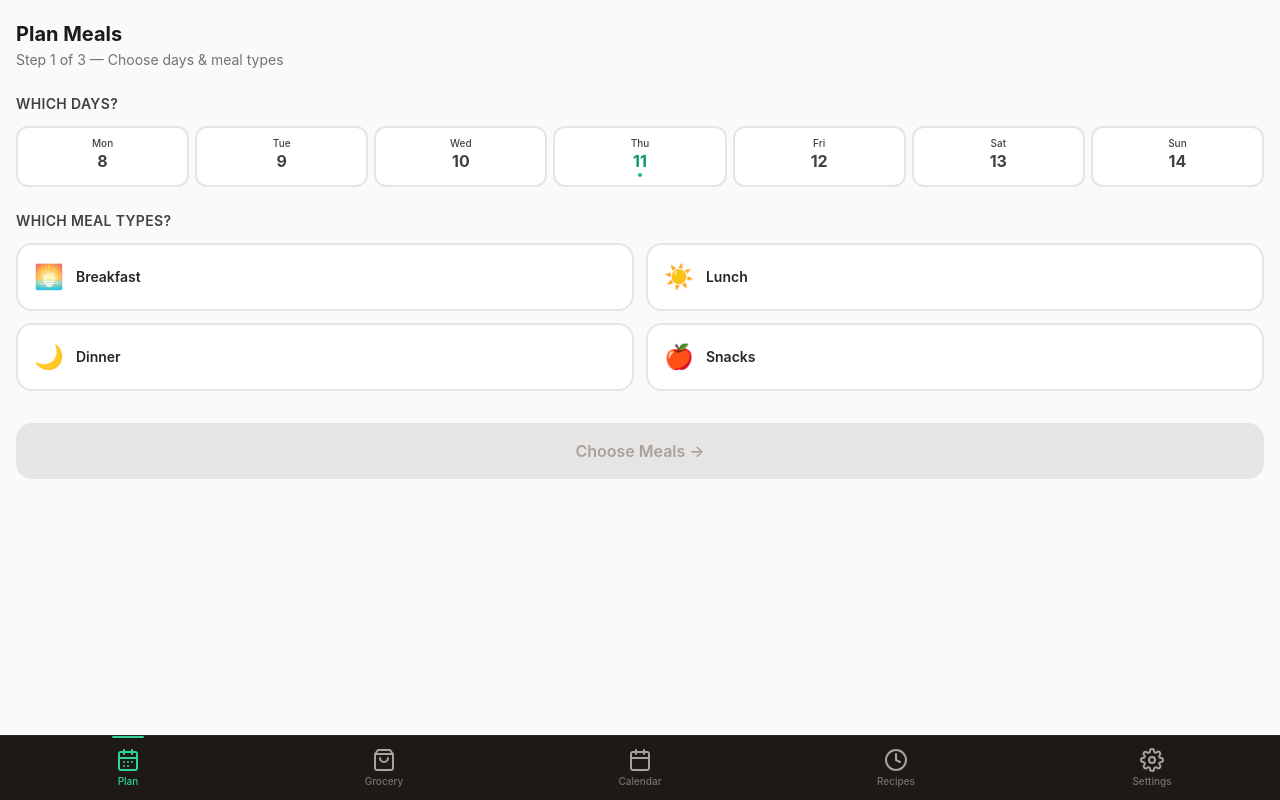
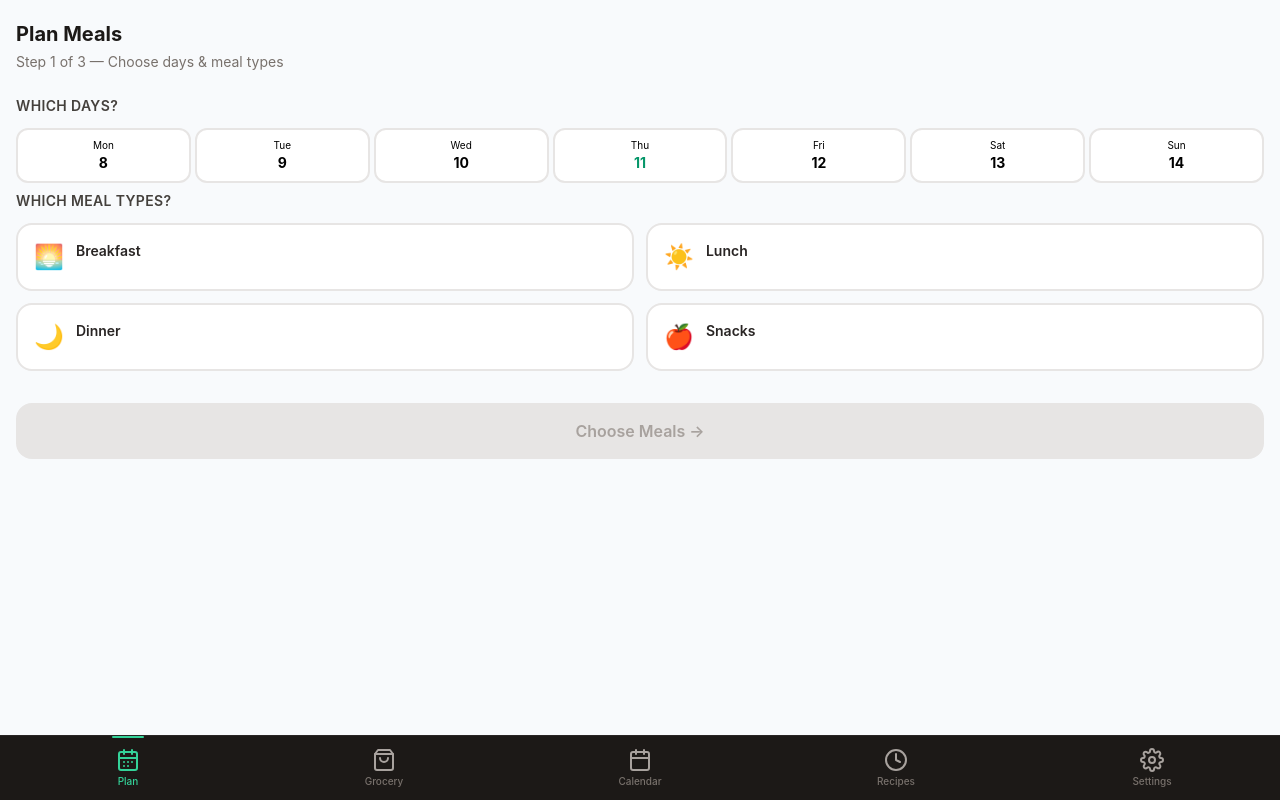
Before and after one commit to pokeinvestcreator/meal-buddy, a React (Vite) app: page / in a window 1280 px wide. Built offline with nearby package versions, Linux system fonts and the light colour scheme.

Commit message:
fix touch bugs

```diff
--- a/src/components/PlanTab.jsx
+++ b/src/components/PlanTab.jsx
@@ -1,63 +1,6 @@
 import { useState, useMemo } from 'react'
 import { MEALS } from '../data/meals'
 import { MEAL_TYPES, getWeekDates, toDateKey } from '../utils/mealUtils'
-
-const DAYS = [
-  { id: 'monday', label: 'Mon' },
-  { id: 'tuesday', label: 'Tue' },
-  { id: 'wednesday', label: 'Wed' },
-  { id: 'thursday', label: 'Thu' },
-  { id: 'friday', label: 'Fri' },
-  { id: 'saturday', label: 'Sat' },
-  { id: 'sunday', label: 'Sun' },
-]
-
-// iOS-safe tap handler: uses onTouchEnd on mobile, onClick on desktop
-function useTap(handler) {
-  return {
-    onTouchEnd: (e) => { e.preventDefault(); handler() },
-    onClick: handler,
-  }
-}
-
-function MacroBadge({ label, value, color }) {
-  return <span className={`text-[11px] font-semibold ${color}`}>{label} {value}g</span>
-}
-
-function MealCard({ meal, isSelected, onSelect }) {
-  const m = meal.macrosPerServing
-  const tap = useTap(() => onSelect(meal))
-  return (
-    <div
-      {...tap}
-      className={`w-full text-left rounded-2xl border-2 p-3.5 select-none ${
-        isSelected ? 'border-emerald-500 bg-emerald-50' : 'border-stone-200 bg-white'
-      }`}
-    >
-      <div className="flex items-start gap-3">
-        <span className="text-3xl leading-none">{meal.emoji}</span>
-        <div className="flex-1 min-w-0">
-          <div className="flex items-center gap-2">
-            <p className="font-semibold text-stone-900 text-sm leading-tight">{meal.name}</p>
-            {isSelected && (
-              <span className="flex-shrink-0 w-4 h-4 rounded-full bg-emerald-500 flex items-center justify-center">
-                <svg viewBox="0 0 12 12" fill="none" className="w-2.5 h-2.5">
-                  <path d="M2 6l3 3 5-5" stroke="white" strokeWidth="1.5" strokeLinecap="round" strokeLinejoin="round"/>
-                </svg>
-              </span>
-            )}
-          </div>
-          <p className="text-[11px] text-stone-500 mt-0.5">{meal.prepTime + meal.cookTime} min · {m.calories} cal/serving</p>
-          <div className="flex gap-2.5 mt-1.5">
-            <MacroBadge label="P" value={m.protein} color="text-blue-600" />
-            <MacroBadge label="C" value={m.carbs} color="text-amber-600" />
-            <MacroBadge label="F" value={m.fat} color="text-red-500" />
-          </div>
-        </div>
-      </div>
-    </div>
-  )
-}
 
 export default function PlanTab({ customMeals, onAddMeals, setActiveTab }) {
   const [step, setStep] = useState(1)
@@ -70,202 +13,140 @@ export default function PlanTab({ customMeals, onAddMeals, setActiveTab }) {
 
   const allMeals = useMemo(() => [...MEALS, ...(customMeals || [])], [customMeals])
   const weekDates = useMemo(() => getWeekDates(), [])
+  const todayKey = toDateKey(new Date())
 
-  function toggleDate(dateKey) {
-    setSelectedDates(prev =>
-      prev.includes(dateKey) ? prev.filter(d => d !== dateKey) : [...prev, dateKey]
-    )
-  }
+  const canProceed1 = selectedDates.length > 0 && selectedTypes.length > 0
+  const canProceed2 = selectedTypes.every(t => mealSelections[t])
 
-  function toggleType(typeId) {
-    setSelectedTypes(prev =>
-      prev.includes(typeId) ? prev.filter(t => t !== typeId) : [...prev, typeId]
-    )
-  }
+  const filteredMeals = browsingType
+    ? allMeals.filter(m => m.category === browsingType && (!searchQuery || m.name.toLowerCase().includes(searchQuery.toLowerCase())))
+    : []
 
-  function selectMealForType(typeId, meal) {
-    setMealSelections(prev => ({ ...prev, [typeId]: meal }))
-    if (!servings[typeId]) {
-      setServings(prev => ({ ...prev, [typeId]: selectedDates.length || 1 }))
-    }
-    setBrowsingType(null)
-  }
-
-  function adjustServings(typeId, delta) {
-    setServings(prev => ({ ...prev, [typeId]: Math.max(1, (prev[typeId] || 1) + delta) }))
+  function reset() {
+    setStep(1); setSelectedDates([]); setSelectedTypes([])
+    setMealSelections({}); setServings({}); setSearchQuery(''); setBrowsingType(null)
   }
 
   function handleAddToPlan() {
-    const planSelections = []
-    selectedDates.forEach(dateKey => {
-      selectedTypes.forEach(typeId => {
-        const meal = mealSelections[typeId]
-        if (meal) {
-          planSelections.push({ dateKey, mealType: typeId, meal, servings: servings[typeId] || 1 })
-        }
+    const sel = []
+    selectedDates.forEach(dk => {
+      selectedTypes.forEach(tid => {
+        const meal = mealSelections[tid]
+        if (meal) sel.push({ dateKey: dk, mealType: tid, meal, servings: servings[tid] || 1 })
       })
     })
-    if (planSelections.length > 0) {
-      onAddMeals(planSelections)
-      setStep(1)
-      setSelectedDates([])
-      setSelectedTypes([])
-      setMealSelections({})
-      setServings({})
-      setSearchQuery('')
-      setTimeout(() => setActiveTab('calendar'), 600)
-    }
+    if (sel.length > 0) { onAddMeals(sel); reset(); setTimeout(() => setActiveTab('calendar'), 600) }
   }
 
-  const canProceedStep1 = selectedDates.length > 0 && selectedTypes.length > 0
-  const canProceedStep2 = selectedTypes.every(t => mealSelections[t])
-  const filteredMeals = browsingType
-    ? allMeals
-        .filter(m => m.category === browsingType)
-        .filter(m => !searchQuery || m.name.toLowerCase().includes(searchQuery.toLowerCase()))
-    : []
+  const btnStyle = { touchAction: 'manipulation', WebkitTapHighlightColor: 'transparent' }
 
-  // STEP 1
-  if (step === 1) {
-    return (
-      <div className="px-4 pt-5 pb-6">
-        <div className="mb-6">
-          <h1 className="text-xl font-bold text-stone-900">Plan Meals</h1>
-          <p className="text-sm text-stone-500 mt-0.5">Step 1 of 3 — Choose days & meal types</p>
-        </div>
-
-        <section className="mb-6">
-          <h2 className="text-sm font-semibold text-stone-700 uppercase tracking-wide mb-3">Which days?</h2>
-          <div className="grid grid-cols-7 gap-1.5">
-            {weekDates.map(date => {
-              const dk = toDateKey(date)
-              const label = date.toLocaleDateString('en-US', { weekday: 'short' }).slice(0, 3)
-              const dayNum = date.getDate()
-              const isSelected = selectedDates.includes(dk)
-              const isToday = toDateKey(new Date()) === dk
-              const tap = useTap(() => toggleDate(dk))
-              return (
-                <div
-                  key={dk}
-                  {...tap}
-                  className={`flex flex-col items-center py-2 px-1 rounded-xl border-2 select-none ${
-                    isSelected
-                      ? 'border-emerald-500 bg-emerald-500 text-white'
-                      : 'border-stone-200 bg-white text-stone-700'
-                  }`}
-                >
-                  <span className="text-[10px] font-medium">{label}</span>
-                  <span className={`text-base font-bold leading-tight ${isToday && !isSelected ? 'text-emerald-600' : ''}`}>{dayNum}</span>
-                  {isToday && <span className={`w-1 h-1 rounded-full mt-0.5 ${isSelected ? 'bg-white' : 'bg-emerald-500'}`} />}
-                </div>
-              )
-            })}
-          </div>
-          {selectedDates.length > 0 && (
-            <p className="text-xs text-emerald-700 mt-2 font-medium">{selectedDates.length} day{selectedDates.length > 1 ? 's' : ''} selected</p>
-          )}
-        </section>
-
-        <section className="mb-8">
-          <h2 className="text-sm font-semibold text-stone-700 uppercase tracking-wide mb-3">Which meal types?</h2>
-          <div className="grid grid-cols-2 gap-3">
-            {MEAL_TYPES.map(type => {
-              const isSelected = selectedTypes.includes(type.id)
-              const tap = useTap(() => toggleType(type.id))
-              return (
-                <div
-                  key={type.id}
-                  {...tap}
-                  className={`flex items-center gap-3 p-4 rounded-2xl border-2 select-none ${
-                    isSelected ? 'border-emerald-500 bg-emerald-50' : 'border-stone-200 bg-white'
-                  }`}
-                >
-                  <span className="text-2xl">{type.emoji}</span>
-                  <div>
-                    <p className={`font-semibold text-sm ${isSelected ? 'text-emerald-700' : 'text-stone-800'}`}>{type.label}</p>
-                    {isSelected && <p className="text-[10px] text-emerald-600">Selected ✓</p>}
-                  </div>
-                </div>
-              )
-            })}
-          </div>
-        </section>
-
-        <div
-          {...useTap(() => canProceedStep1 && setStep(2))}
-          className={`w-full py-4 rounded-2xl font-semibold text-base text-center select-none ${
-            canProceedStep1 ? 'bg-emerald-600 text-white' : 'bg-stone-200 text-stone-400'
-          }`}
-        >
-          Choose Meals →
-        </div>
-      </div>
-    )
-  }
-
-  // STEP 2 — browsing meals for a type
-  if (step === 2 && browsingType) {
+  // ── MEAL BROWSER ─────────────────────────────────────────────────────────────
+  if (browsingType) {
     const typeInfo = MEAL_TYPES.find(t => t.id === browsingType)
     return (
       <div className="px-4 pt-5 pb-6">
         <div className="flex items-center gap-3 mb-5">
-          <div
-            {...useTap(() => { setBrowsingType(null); setSearchQuery('') })}
-            className="p-2 rounded-xl bg-stone-100 text-stone-600 select-none"
-          >
-            <svg viewBox="0 0 24 24" fill="none" stroke="currentColor" strokeWidth={2.5} strokeLinecap="round" strokeLinejoin="round" className="w-5 h-5">
-              <path d="M19 12H5M12 5l-7 7 7 7" />
-            </svg>
-          </div>
+          <button type="button" style={btnStyle} onClick={() => { setBrowsingType(null); setSearchQuery('') }}
+            className="p-2 rounded-xl bg-stone-100 text-stone-600 cursor-pointer">
+            ← Back
+          </button>
           <div>
             <h2 className="font-bold text-stone-900 text-lg">{typeInfo?.emoji} {typeInfo?.label}</h2>
             <p className="text-xs text-stone-500">Tap a meal to select it</p>
           </div>
         </div>
 
-        <div className="relative mb-4">
-          <svg viewBox="0 0 24 24" fill="none" stroke="currentColor" strokeWidth={2} className="absolute left-3 top-1/2 -translate-y-1/2 w-4 h-4 text-stone-400 pointer-events-none">
-            <circle cx="11" cy="11" r="8"/><path d="m21 21-4.35-4.35"/>
-          </svg>
-          <input
-            type="text"
-            placeholder="Search meals..."
-            value={searchQuery}
-            onChange={e => setSearchQuery(e.target.value)}
-            className="w-full pl-9 pr-4 py-2.5 bg-white border border-stone-200 rounded-xl text-sm focus:outline-none focus:border-emerald-400"
-          />
-        </div>
+        <input type="text" placeholder="Search meals..." value={searchQuery}
+          onChange={e => setSearchQuery(e.target.value)}
+          className="w-full px-4 py-2.5 bg-white border border-stone-200 rounded-xl text-sm mb-4 focus:outline-none focus:border-emerald-400" />
 
         <div className="space-y-2.5">
-          {filteredMeals.length === 0 && (
-            <p className="text-center text-stone-400 text-sm py-8">No meals found</p>
-          )}
-          {filteredMeals.map(meal => (
-            <MealCard
-              key={meal.id}
-              meal={meal}
-              isSelected={mealSelections[browsingType]?.id === meal.id}
-              onSelect={m => selectMealForType(browsingType, m)}
-            />
-          ))}
+          {filteredMeals.map(meal => {
+            const m = meal.macrosPerServing
+            const isSel = mealSelections[browsingType]?.id === meal.id
+            return (
+              <button key={meal.id} type="button" style={btnStyle}
+                onClick={() => { setMealSelections(p => ({ ...p, [browsingType]: meal })); if (!servings[browsingType]) setServings(p => ({ ...p, [browsingType]: selectedDates.length || 1 })); setBrowsingType(null) }}
+                className={`w-full text-left rounded-2xl border-2 p-3.5 cursor-pointer ${isSel ? 'border-emerald-500 bg-emerald-50' : 'border-stone-200 bg-white'}`}>
+                <div className="flex items-start gap-3">
+                  <span className="text-3xl leading-none">{meal.emoji}</span>
+                  <div className="flex-1">
+                    <p className="font-semibold text-stone-900 text-sm">{meal.name} {isSel ? '✓' : ''}</p>
+                    <p className="text-[11px] text-stone-500">{meal.prepTime + meal.cookTime}min · {m.calories}cal</p>
+                    <div className="flex gap-2.5 mt-1">
+                      <span className="text-[11px] font-semibold text-blue-600">P {m.protein}g</span>
+                      <span className="text-[11px] font-semibold text-amber-600">C {m.carbs}g</span>
+                      <span className="text-[11px] font-semibold text-red-500">F {m.fat}g</span>
+                    </div>
+                  </div>
+                </div>
+              </button>
+            )
+          })}
+          {filteredMeals.length === 0 && <p className="text-center text-stone-400 text-sm py-8">No meals found</p>}
         </div>
       </div>
     )
   }
 
-  // STEP 2 — type overview
+  // ── STEP 1 ────────────────────────────────────────────────────────────────────
+  if (step === 1) {
+    return (
+      <div className="px-4 pt-5 pb-6">
+        <h1 className="text-xl font-bold text-stone-900 mb-1">Plan Meals</h1>
+        <p className="text-sm text-stone-500 mb-6">Step 1 of 3 — Choose days & meal types</p>
+
+        <p className="text-sm font-semibold text-stone-700 uppercase tracking-wide mb-3">Which days?</p>
+        <div className="grid grid-cols-7 gap-1 mb-2">
+          {weekDates.map(date => {
+            const dk = toDateKey(date)
+            const isSel = selectedDates.includes(dk)
+            const isToday = dk === todayKey
+            return (
+              <button key={dk} type="button" style={btnStyle}
+                onClick={() => setSelectedDates(p => p.includes(dk) ? p.filter(d => d !== dk) : [...p, dk])}
+                className={`flex flex-col items-center py-2 rounded-xl border-2 cursor-pointer ${isSel ? 'border-emerald-500 bg-emerald-500 text-white' : 'border-stone-200 bg-white'}`}>
+                <span className="text-[10px]">{date.toLocaleDateString('en-US',{weekday:'short'}).slice(0,3)}</span>
+                <span className={`text-sm font-bold ${isToday && !isSel ? 'text-emerald-600' : ''}`}>{date.getDate()}</span>
+              </button>
+            )
+          })}
+        </div>
+        {selectedDates.length > 0 && <p className="text-xs text-emerald-700 mb-5 font-medium">{selectedDates.length} day{selectedDates.length>1?'s':''} selected</p>}
+
+        <p className="text-sm font-semibold text-stone-700 uppercase tracking-wide mb-3">Which meal types?</p>
+        <div className="grid grid-cols-2 gap-3 mb-8">
+          {MEAL_TYPES.map(type => {
+            const isSel = selectedTypes.includes(type.id)
+            return (
+              <button key={type.id} type="button" style={btnStyle}
+                onClick={() => setSelectedTypes(p => p.includes(type.id) ? p.filter(t => t !== type.id) : [...p, type.id])}
+                className={`flex items-center gap-3 p-4 rounded-2xl border-2 cursor-pointer text-left ${isSel ? 'border-emerald-500 bg-emerald-50' : 'border-stone-200 bg-white'}`}>
+                <span className="text-2xl leading-none">{type.emoji}</span>
+                <div>
+                  <p className={`font-semibold text-sm ${isSel ? 'text-emerald-700' : 'text-stone-800'}`}>{type.label}</p>
+                  <p className="text-[10px] text-emerald-600 h-3">{isSel ? '✓ Selected' : ''}</p>
+                </div>
+              </button>
+            )
+          })}
+        </div>
+
+        <button type="button" style={btnStyle} disabled={!canProceed1}
+          onClick={() => setStep(2)}
+          className={`w-full py-4 rounded-2xl font-semibold text-base cursor-pointer ${canProceed1 ? 'bg-emerald-600 text-white' : 'bg-stone-200 text-stone-400'}`}>
+          Choose Meals →
+        </button>
+      </div>
+    )
+  }
+
+  // ── STEP 2 ────────────────────────────────────────────────────────────────────
   if (step === 2) {
     return (
       <div className="px-4 pt-5 pb-6">
         <div className="flex items-center gap-3 mb-5">
-          <div
-            {...useTap(() => setStep(1))}
-            className="p-2 rounded-xl bg-stone-100 text-stone-600 select-none"
-          >
-            <svg viewBox="0 0 24 24" fill="none" stroke="currentColor" strokeWidth={2.5} strokeLinecap="round" strokeLinejoin="round" className="w-5 h-5">
-              <path d="M19 12H5M12 5l-7 7 7 7" />
-            </svg>
-          </div>
+          <button type="button" style={btnStyle} onClick={() => setStep(1)} className="px-3 py-2 rounded-xl bg-stone-100 text-stone-600 text-sm cursor-pointer">← Back</button>
           <div>
             <h1 className="text-xl font-bold text-stone-900">Choose Meals</h1>
             <p className="text-sm text-stone-500">Step 2 of 3</p>
@@ -278,9 +159,7 @@ export default function PlanTab({ customMeals, onAddMeals, setActiveTab }) {
             const selected = mealSelections[typeId]
             return (
               <div key={typeId} className="bg-white border border-stone-200 rounded-2xl p-4">
-                <p className="text-xs font-semibold text-stone-500 uppercase tracking-wide mb-2">
-                  {typeInfo?.emoji} {typeInfo?.label}
-                </p>
+                <p className="text-xs font-semibold text-stone-500 uppercase tracking-wide mb-2">{typeInfo?.emoji} {typeInfo?.label}</p>
                 {selected ? (
                   <div className="flex items-center gap-2">
                     <span className="text-2xl">{selected.emoji}</span>
@@ -288,50 +167,36 @@ export default function PlanTab({ customMeals, onAddMeals, setActiveTab }) {
                       <p className="font-semibold text-stone-900 text-sm">{selected.name}</p>
                       <p className="text-xs text-stone-500">{selected.macrosPerServing.protein}g protein</p>
                     </div>
-                    <div
-                      {...useTap(() => setBrowsingType(typeId))}
-                      className="text-xs text-emerald-600 font-semibold px-3 py-1.5 bg-emerald-50 rounded-lg select-none"
-                    >
+                    <button type="button" style={btnStyle} onClick={() => setBrowsingType(typeId)}
+                      className="text-xs text-emerald-600 font-semibold px-3 py-2 bg-emerald-50 rounded-lg cursor-pointer">
                       Change
-                    </div>
+                    </button>
                   </div>
                 ) : (
-                  <div
-                    {...useTap(() => setBrowsingType(typeId))}
-                    className="w-full flex items-center justify-center gap-2 py-3 border-2 border-dashed border-stone-300 rounded-xl text-stone-500 text-sm font-medium select-none"
-                  >
+                  <button type="button" style={btnStyle} onClick={() => setBrowsingType(typeId)}
+                    className="w-full py-3 border-2 border-dashed border-stone-300 rounded-xl text-stone-500 text-sm font-medium cursor-pointer bg-white">
                     + Choose {typeInfo?.label}
-                  </div>
+                  </button>
                 )}
               </div>
             )
           })}
         </div>
 
-        <div
-          {...useTap(() => canProceedStep2 && setStep(3))}
-          className={`w-full py-4 rounded-2xl font-semibold text-base text-center select-none ${
-            canProceedStep2 ? 'bg-emerald-600 text-white' : 'bg-stone-200 text-stone-400'
-          }`}
-        >
+        <button type="button" style={btnStyle} disabled={!canProceed2}
+          onClick={() => setStep(3)}
+          className={`w-full py-4 rounded-2xl font-semibold text-base cursor-pointer ${canProceed2 ? 'bg-emerald-600 text-white' : 'bg-stone-200 text-stone-400'}`}>
           Set Servings →
-        </div>
+        </button>
       </div>
     )
   }
 
-  // STEP 3
+  // ── STEP 3 ────────────────────────────────────────────────────────────────────
   return (
     <div className="px-4 pt-5 pb-6">
       <div className="flex items-center gap-3 mb-5">
-        <div
-          {...useTap(() => setStep(2))}
-          className="p-2 rounded-xl bg-stone-100 text-stone-600 select-none"
-        >
-          <svg viewBox="0 0 24 24" fill="none" stroke="currentColor" strokeWidth={2.5} strokeLinecap="round" strokeLinejoin="round" className="w-5 h-5">
-            <path d="M19 12H5M12 5l-7 7 7 7" />
-          </svg>
-        </div>
+        <button type="button" style={btnStyle} onClick={() => setStep(2)} className="px-3 py-2 rounded-xl bg-stone-100 text-stone-600 text-sm cursor-pointer">← Back</button>
         <div>
           <h1 className="text-xl font-bold text-stone-900">Review & Confirm</h1>
           <p className="text-sm text-stone-500">Step 3 of 3</p>
@@ -339,15 +204,11 @@ export default function PlanTab({ customMeals, onAddMeals, setActiveTab }) {
       </div>
 
       <div className="bg-emerald-50 border border-emerald-200 rounded-2xl p-3.5 mb-4">
-        <p className="text-xs font-semibold text-emerald-700 uppercase tracking-wide mb-1.5">Adding to {selectedDates.length} day{selectedDates.length > 1 ? 's' : ''}</p>
+        <p className="text-xs font-semibold text-emerald-700 mb-1">{selectedDates.length} day{selectedDates.length>1?'s':''} selected</p>
         <div className="flex flex-wrap gap-1.5">
           {selectedDates.map(dk => {
-            const d = new Date(dk + 'T00:00:00')
-            return (
-              <span key={dk} className="text-xs bg-emerald-100 text-emerald-800 px-2 py-0.5 rounded-full font-medium">
-                {d.toLocaleDateString('en-US', { weekday: 'short', month: 'short', day: 'numeric' })}
-              </span>
-            )
+            const d = new Date(dk+'T00:00:00')
+            return <span key={dk} className="text-xs bg-emerald-100 text-emerald-800 px-2 py-0.5 rounded-full font-medium">{d.toLocaleDateString('en-US',{weekday:'short',month:'short',day:'numeric'})}</span>
           })}
         </div>
       </div>
@@ -364,37 +225,29 @@ export default function PlanTab({ customMeals, onAddMeals, setActiveTab }) {
                 <span className="text-2xl">{meal.emoji}</span>
                 <div>
                   <p className="font-semibold text-stone-900 text-sm">{meal.name}</p>
-                  <p className="text-xs text-stone-500">{typeInfo?.label} · {meal.macrosPerServing.protein}g P/serving</p>
+                  <p className="text-xs text-stone-500">{typeInfo?.label}</p>
                 </div>
               </div>
               <div className="flex items-center justify-between bg-stone-50 rounded-xl p-3">
                 <span className="text-sm font-medium text-stone-700">Servings</span>
                 <div className="flex items-center gap-3">
-                  <div
-                    {...useTap(() => adjustServings(typeId, -1))}
-                    className="w-9 h-9 rounded-full bg-stone-200 text-stone-700 font-bold text-lg flex items-center justify-center select-none"
-                  >−</div>
+                  <button type="button" style={btnStyle} onClick={() => setServings(p => ({ ...p, [typeId]: Math.max(1,(p[typeId]||1)-1) }))}
+                    className="w-9 h-9 rounded-full bg-stone-200 text-stone-700 font-bold text-lg cursor-pointer">−</button>
                   <span className="text-lg font-bold text-stone-900 w-6 text-center">{sv}</span>
-                  <div
-                    {...useTap(() => adjustServings(typeId, 1))}
-                    className="w-9 h-9 rounded-full bg-emerald-500 text-white font-bold text-lg flex items-center justify-center select-none"
-                  >+</div>
+                  <button type="button" style={btnStyle} onClick={() => setServings(p => ({ ...p, [typeId]: (p[typeId]||1)+1 }))}
+                    className="w-9 h-9 rounded-full bg-emerald-500 text-white font-bold text-lg cursor-pointer">+</button>
                 </div>
               </div>
-              <p className="text-xs text-stone-400 mt-2 text-center">
-                {sv * meal.macrosPerServing.calories} cal · {sv * meal.macrosPerServing.protein}g protein total
-              </p>
+              <p className="text-xs text-stone-400 mt-2 text-center">{sv*meal.macrosPerServing.calories}cal · {sv*meal.macrosPerServing.protein}g protein</p>
             </div>
           )
         })}
       </div>
 
-      <div
-        {...useTap(handleAddToPlan)}
-        className="w-full py-4 rounded-2xl font-semibold text-base bg-emerald-600 text-white text-center shadow-lg shadow-emerald-200 select-none"
-      >
+      <button type="button" style={btnStyle} onClick={handleAddToPlan}
+        className="w-full py-4 rounded-2xl font-semibold text-base bg-emerald-600 text-white cursor-pointer">
         Add to Plan & Grocery List ✓
-      </div>
+      </button>
     </div>
   )
 }
```
